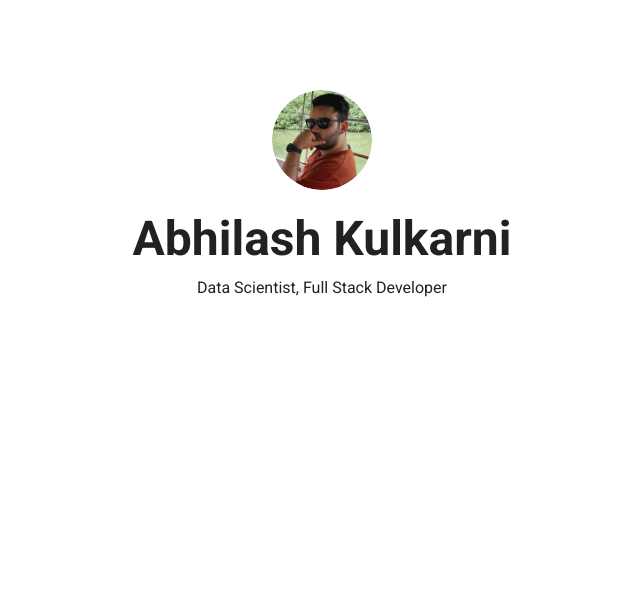
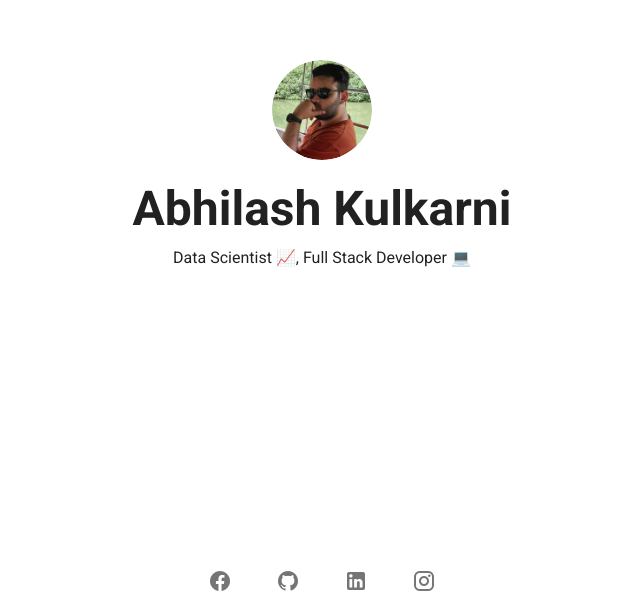
Before and after one commit to abhilashkulkarniofficial/abhilash-kulkarni, a Vue app: page / in a window 1280 px wide. Shown: the part 189-800 px from the top of the page, without its empty margins (318-958 px from the left). Built offline with nearby package versions, Linux system fonts and the light colour scheme.

Commit message:
Changed links

```diff
--- a/src/App.vue
+++ b/src/App.vue
@@ -4,6 +4,25 @@
     <v-main>
       <Home/>
     </v-main>
+
+    <v-footer padless color="white">
+    <v-col
+      class="text-center"
+      cols="12"
+    >
+    <v-btn
+          v-for="(item, index) in icons"
+          :key="index"
+          class="mx-4 gray--text"
+          icon
+          :href="item.link"
+          target="_blank"
+        >
+          <v-icon size="24px">{{ item.icon }}</v-icon>
+        </v-btn>
+
+    </v-col>
+  </v-footer>
   </v-app>
 </template>
 
@@ -18,7 +37,24 @@ export default {
   },
 
   data: () => ({
-    //
+    icons: [
+      {
+        icon:'mdi-facebook',
+        link:'https://www.facebook.com/kulluabhi/'
+      },
+      {
+        icon:'mdi-github',
+        link:'https://github.com/abhilashkulkarniofficial'
+      },
+      {
+        icon:'mdi-linkedin',
+        link:'https://www.linkedin.com/in/abhilashkulkarniofficial/'
+      },
+      {
+        icon:'mdi-instagram',
+        link:'https://www.instagram.com/the_koolkarni/'
+      }
+      ],
   }),
 };
 </script>
--- a/src/components/Home.vue
+++ b/src/components/Home.vue
@@ -16,7 +16,7 @@
         </h4>
 
         <p class="subheading font-weight-regular">
-          Data Scientist, Full Stack Developer
+          Data Scientist &#128200;, Full Stack Developer &#128187;
         </p>
       </v-col>
 
```
